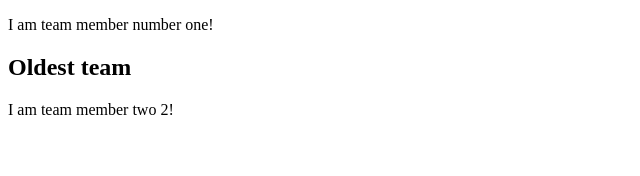
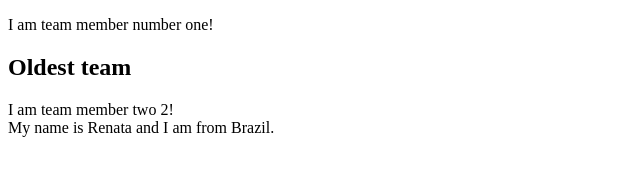
Before and after one commit to lcnjroc/cunha_morley_renata_jared_biography, a plain HTML site: page index.html in a window 1280 px wide. Shown: the whole page, without its empty margins (0-640 px from the left). Drawn offline with Linux system fonts and the light colour scheme.

Commit message:
Re made some changes

```diff
--- a/index.html
+++ b/index.html
@@ -15,7 +15,7 @@
 		<section>
 			<h2>Oldest team</h2>
 			<p>
-				I am team member two 2!
+				I am team member two 2!<br>My name is Renata and I am from Brazil.
 			</p>
 		</section>
 	</main>
```
